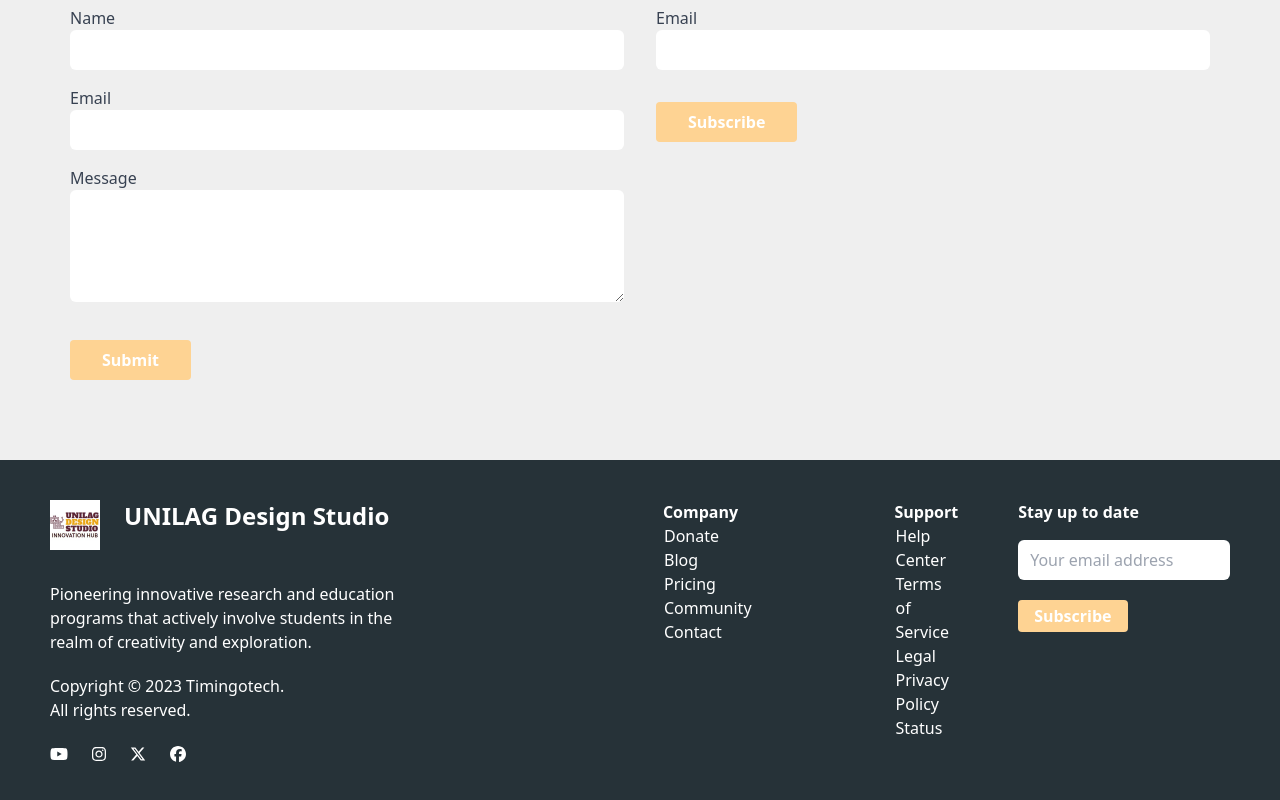
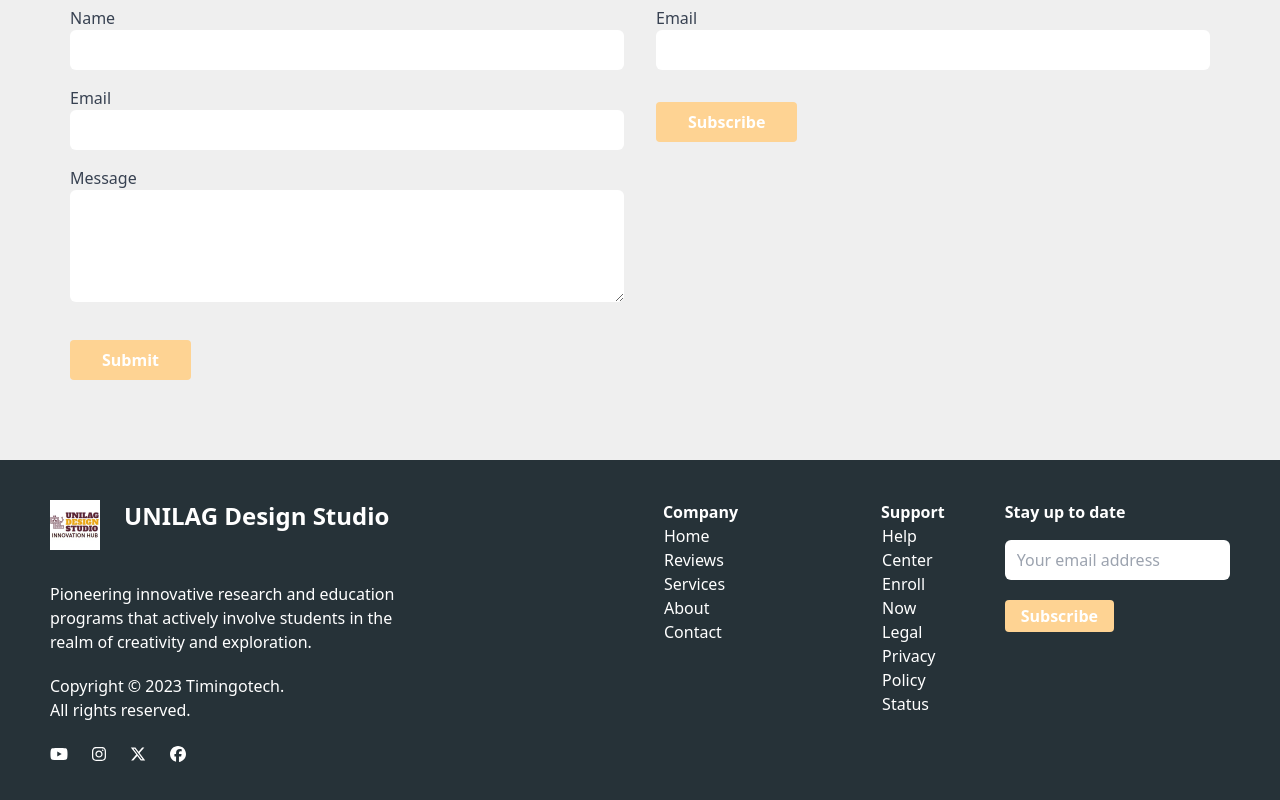
Before and after one commit to timingotech/uds, a React (Create React App) app: page / in a window 1280 px wide. Shown: the part 1636-2436 px from the top of the page. Built offline with nearby package versions, Linux system fonts and the light colour scheme.

Commit message:
Your commit message here

```diff
--- a/public/index.html
+++ b/public/index.html
@@ -2,14 +2,14 @@
 <html lang="en">
   <head>
     <meta charset="utf-8" />
-    <link rel="icon" href="%PUBLIC_URL%/favicon.ico" />
+    <link rel="icon" href="%PUBLIC_URL%/UnilagLogo.JFIF" />
     <meta name="viewport" content="width=device-width, initial-scale=1" />
     <meta name="theme-color" content="#000000" />
     <meta
       name="description"
       content="Web site created using create-react-app"
     />
-    <link rel="apple-touch-icon" href="%PUBLIC_URL%/logo192.png" />
+    <link rel="apple-touch-icon" href="%PUBLIC_URL%/UnilagLogo.JFIF" />
     <!--
       manifest.json provides metadata used when your web app is installed on a
       user's mobile device or desktop. See https://developers.google.com/web/fundamentals/web-app-manifest/
--- a/src/App.css
+++ b/src/App.css
@@ -34,7 +34,7 @@
     margin-bottom: 20px;
   }
   .vision{
-    margin-right: 30px;
+    margin-left: 55px;
   }
   .formhome{
     padding: 0px 20px;
--- a/src/components/Footer.js
+++ b/src/components/Footer.js
@@ -49,22 +49,22 @@ const Footer = () => {
         <h1 className="font-bold text-md md:ml-[22.9px] ">Company</h1>
                 <p className=''>
             <Link to='/' className=''>
-              Donate
+              Home
             </Link>
           </p>
           <p className=''>
-            <Link to='/feature' className=''>
-            Blog
+            <Link to='/reviews' className=''>
+            Reviews
             </Link>
           </p>
           <p className=''>
-            <Link to='/pricing' className=''>
-            Pricing
+            <Link to='/services' className=''>
+            Services
             </Link>
           </p>
           <p className=''>
-            <Link to='/Community' className=''>
-              Community
+            <Link to='/about' className=''>
+              About
             </Link>
           </p>
           <p className=''>
@@ -77,13 +77,13 @@ const Footer = () => {
       <div className="text-white space-x-6 ml-[120px] support">
         <h1 className="font-bold text-md ml-[22.9px] ">Support</h1>
                 <p className=''>
-            <Link to='/' className=''>
+            <Link to='/contact' className=''>
               Help Center
             </Link>
           </p>
           <p className=''>
-            <Link to='/feature' className=''>
-            Terms of Service
+            <Link to='/enroll' className=''>
+            Enroll Now
             </Link>
           </p>
           <p className=''>
--- a/src/components/Home.js
+++ b/src/components/Home.js
@@ -60,14 +60,14 @@ const Home = () => {
             </div>
             </div>
 
-        <div className="md:flex justify-center vision-mission bg-[#fed393] md:px-52 py-10 space-x-10">
+        <div className="md:flex justify-center vision-mission bg-[#fed393] md:px-52 py-10 md:space-x-10">
             <div className='bg-[#eed1a7] border border-black rounded-lg w-[310px] mission '>
                 <h1 className='my-4 text-2xl font-bold text-center'>Our Mission</h1>
                 <p className='px-[20px] mb-4'>
                     To provide a conducive innovation space, where staff, students and the general community can interact and join hands to solve problems and develop the world.
                 </p>
             </div>
-            <div className='bg-[#eed1a7] border border-black rounded-lg w-[310px] vision '>
+            <div className='bg-[#eed1a7] border border-black rounded-lg w-[310px] mission'>
                 <h1 className='my-4 text-2xl font-bold text-center'>Our Vision</h1>
                 <p className='px-[20px] mb-4'>
                     To become a globally competitive institution-based Technology Hub in pursuit of excellence in innovation and idea translation to solve societal problems
--- a/src/components/NavBar.js
+++ b/src/components/NavBar.js
@@ -5,10 +5,14 @@ import { faBars, faTimes } from '@fortawesome/free-solid-svg-icons';
 import UnilagLogo from '../images/UnilagLogo.jfif';
 
 const NavBar = () => {
-  const [isMenuOpen, setIsMenuOpen] = useState(false);
+  const [showMenu, setShowMenu] = useState(false);
 
   const toggleMenu = () => {
-    setIsMenuOpen(!isMenuOpen);
+    setShowMenu(!showMenu);
+  };
+
+  const closeMenu = () => {
+    setShowMenu(false);
   };
 
   return (
@@ -22,34 +26,35 @@ const NavBar = () => {
 
         <div className="md:hidden">
           <button onClick={toggleMenu} className='text-gray-600 focus:outline-none ml-[200px] text-2xl button-menu md:hidden'>
-            {isMenuOpen ? <FontAwesomeIcon icon={faTimes} /> : <FontAwesomeIcon icon={faBars} />}
+            {showMenu  ? <FontAwesomeIcon icon={faTimes} /> : <FontAwesomeIcon icon={faBars} />}
           </button>
         </div>
-        <div className={`lg:flex ml-[260px] pt-1 font-normal total ${isMenuOpen ? 'block' : 'hidden'} menu-slide`}>
+        <div className={`lg:flex ml-[260px] pt-1 font-normal total ${showMenu  ? 'block' : 'hidden'} menu-slide`}>
 
           <ul className='flex flex-col lg:flex-row space-x-6 lg:space-x-0 lg:ml-0 text-lg font-bold'>
+
             <li className='home-smalll'>
-              <Link to='/' className='home-small'>
+              <Link to='/' className='home-small' onClick={closeMenu}>
                 Home
               </Link>
             </li>
             <li className=''>
-              <Link to='/reviews' className='md:ml-5 down'>
+              <Link to='/reviews' className='md:ml-5 down' onClick={closeMenu}>
                 Reviews
               </Link>
             </li>
             <li className=''>
-              <Link to='/services' className='md:ml-5 down'>
+              <Link to='/services' className='md:ml-5 down' onClick={closeMenu}>
                 Services
               </Link>
             </li>
             <li className=''>
-              <Link to='/about' className='md:ml-5 down'>
+              <Link to='/about' className='md:ml-5 down' onClick={closeMenu}>
                 About
               </Link>
             </li>
             <li className=''>
-              <Link to='/contact' className='md:ml-5 down'>
+              <Link to='/contact' className='md:ml-5 down' onClick={closeMenu}>
                 Contact
               </Link>
             </li>
@@ -57,7 +62,7 @@ const NavBar = () => {
           <ul className='flex space-x-4 md:ml-[260px] mt-[-7px]'>
             <li className='navlarge'>
               <button className='bg-[#fed393] font-bold  px-[15px] py-[6px] rounded shadow'>
-                <Link to="/enroll" >Enroll Now</Link>
+                <Link to="/enroll" onClick={closeMenu}>Enroll Now</Link>
               </button>
             </li>
           </ul>
```
Also changed, not shown: public/UnilagLogo.jfif (added).
